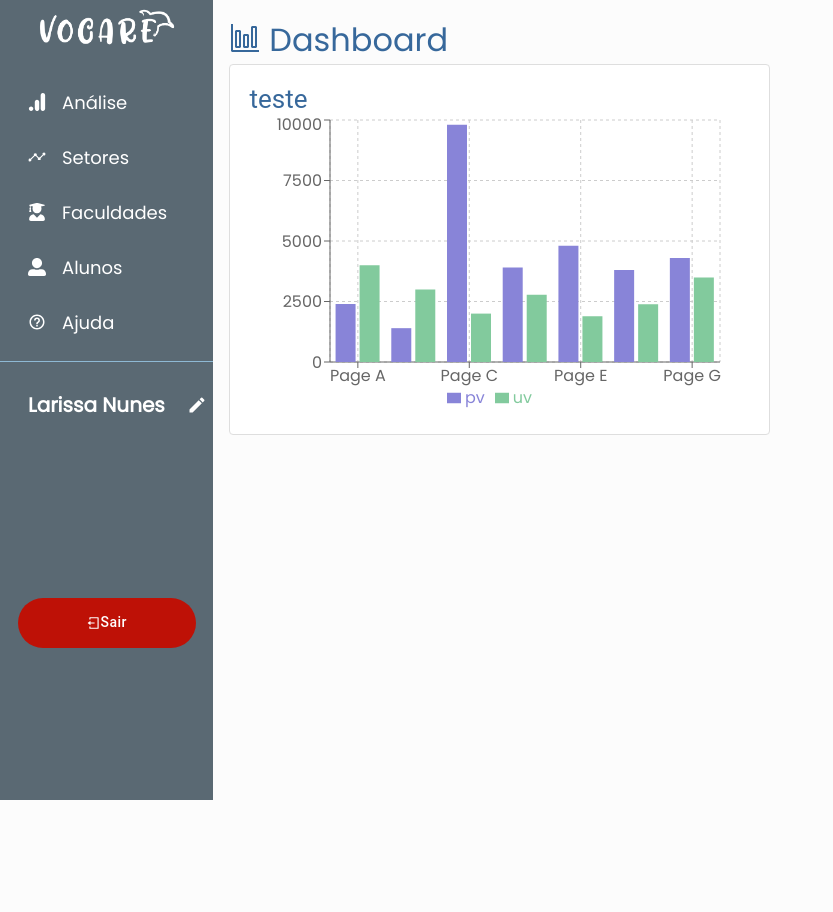
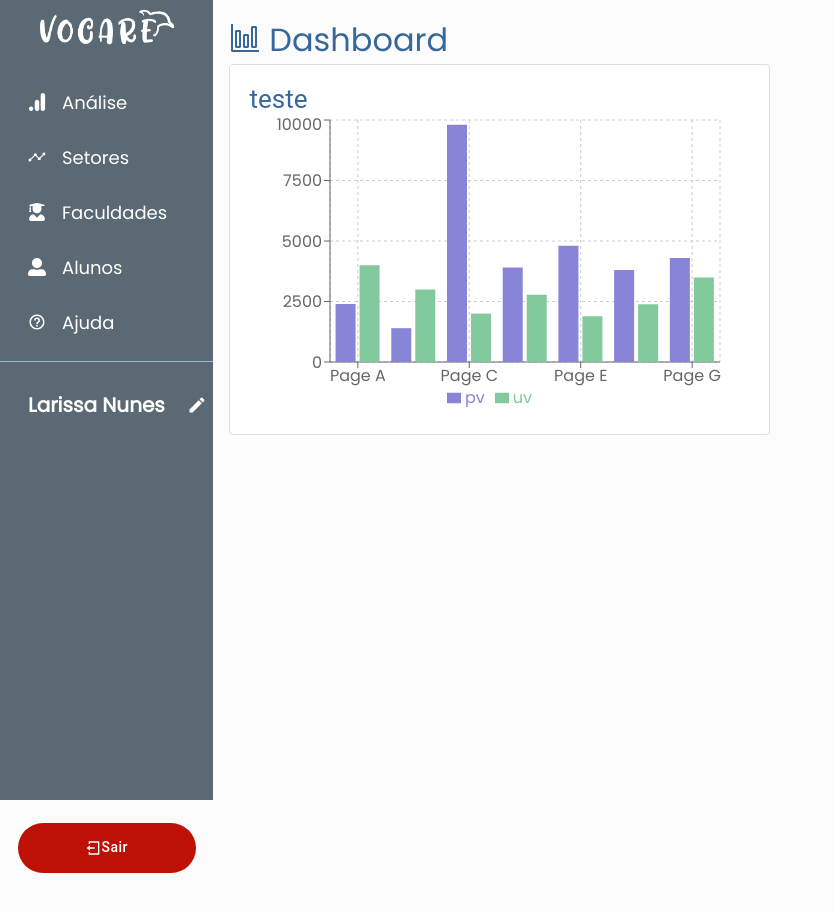
Before and after one commit to larissa-NUF/vocare, a React (Create React App) app: page / in a window 1280 px wide. Shown: the top 912 px of the page, without its empty margins (0-833 px from the left). Before the commit the page ends 800 px from the top, so only its background shows below. Built offline with nearby package versions, Linux system fonts and the light colour scheme.

Commit message:
configs sidebar

```diff
--- a/src/components/Layout/Layout.tsx
+++ b/src/components/Layout/Layout.tsx
@@ -8,7 +8,7 @@ export const Layout = ({ children }: LayoutProps) => {
     const [usuario, setUsuario] = useState("aluno");
 
     return (
-        <>
+        <div style={{ height:"100vh" }}>
             {usuario === "aluno" &&
                 <Grid container>
                     <Grid xs={2}>
@@ -25,6 +25,6 @@ export const Layout = ({ children }: LayoutProps) => {
                     {children}
                 </Grid>
             }
-        </>
+        </div>
     )
 }
--- a/src/components/SideBar/SideBar.styled.ts
+++ b/src/components/SideBar/SideBar.styled.ts
@@ -32,11 +32,19 @@ export const BotaoSair = styled(MainButton)({
     justifyContent: "center",
     textAlign: "center",
     display: "flex",
-    marginLeft: "auto",
-    marginRight: "auto",
-    marginTop: "auto",
+    margin: "auto",
     backgroundColor: "#BE1106",
+    gap: "12px",
     "&:hover":{
         backgroundColor: "#a71309",
     },
 });
+
+export const GridBotao = styled(Grid)({
+    display: "flex",
+    marginBottom: 0,
+    height:"100%",
+    marginTop: "auto",
+    width:"100%",
+    alignItems: "normal"
+});
--- a/src/components/SideBar/SideBar.tsx
+++ b/src/components/SideBar/SideBar.tsx
@@ -58,12 +58,12 @@ export const SideBar: React.FC = () => {
                         </Styled.Itens>
                     </Grid>
                 </Styled.Layout>
-                <Grid xs={12} style={{display: "flex", paddingBottom: "0", height: "25%", width:"100%"}}>
+                <Styled.GridBotao xs={12}>
                     <Styled.BotaoSair size='medium'>
-                        <RiLogoutBoxLine />
-                        Sair
+                        <RiLogoutBoxLine size={16} />
+                        <p>Sair</p>
                     </Styled.BotaoSair>
-                </Grid>
+                </Styled.GridBotao>
             </Styled.SideBar>
         </>
     )
```
